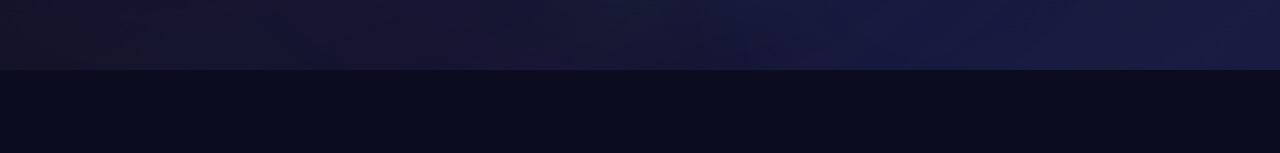
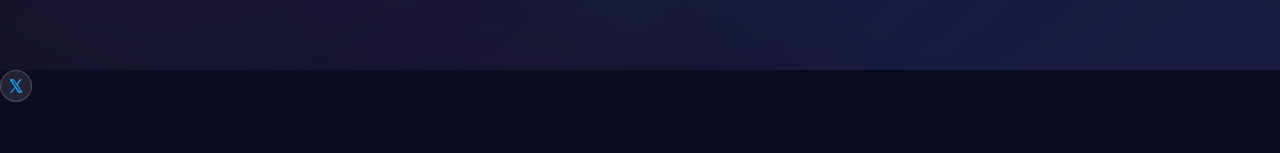
Before and after one commit to andershx/picu, a Next.js app: page / in a window 1280 px wide. Shown: the part 730-883 px from the top of the page. Built offline with nearby package versions, Linux system fonts and the light colour scheme.

Commit message:
Update page.tsx

```diff
--- a/src/app/page.tsx
+++ b/src/app/page.tsx
@@ -12,8 +12,8 @@ export default function Home() {
       <Header />
       <main>
         <Hero />
+        <TwitterButton />
         <WalletsSection />
-        <TwitterButton />
       </main>
       <Footer />
     </>
```
